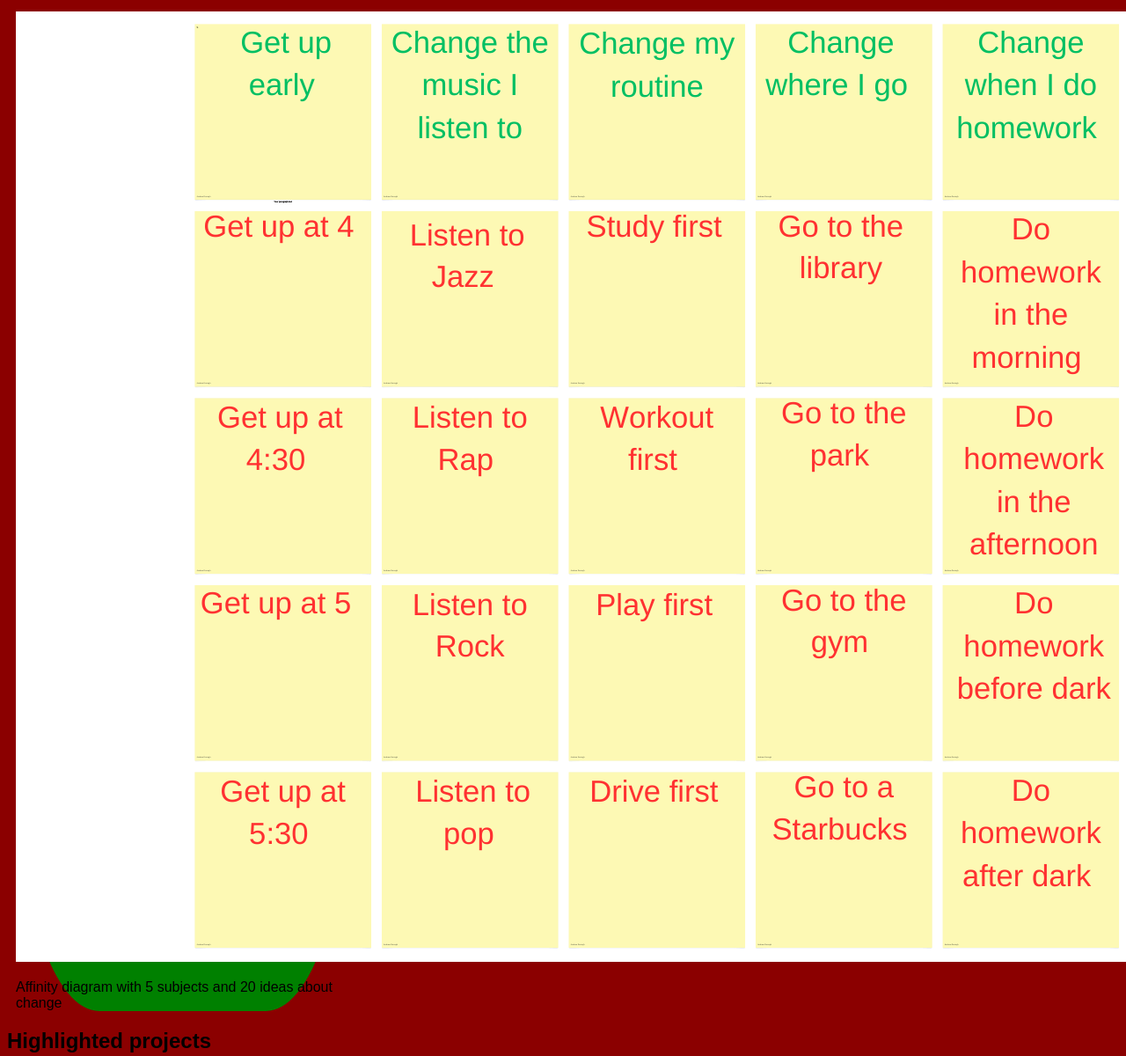
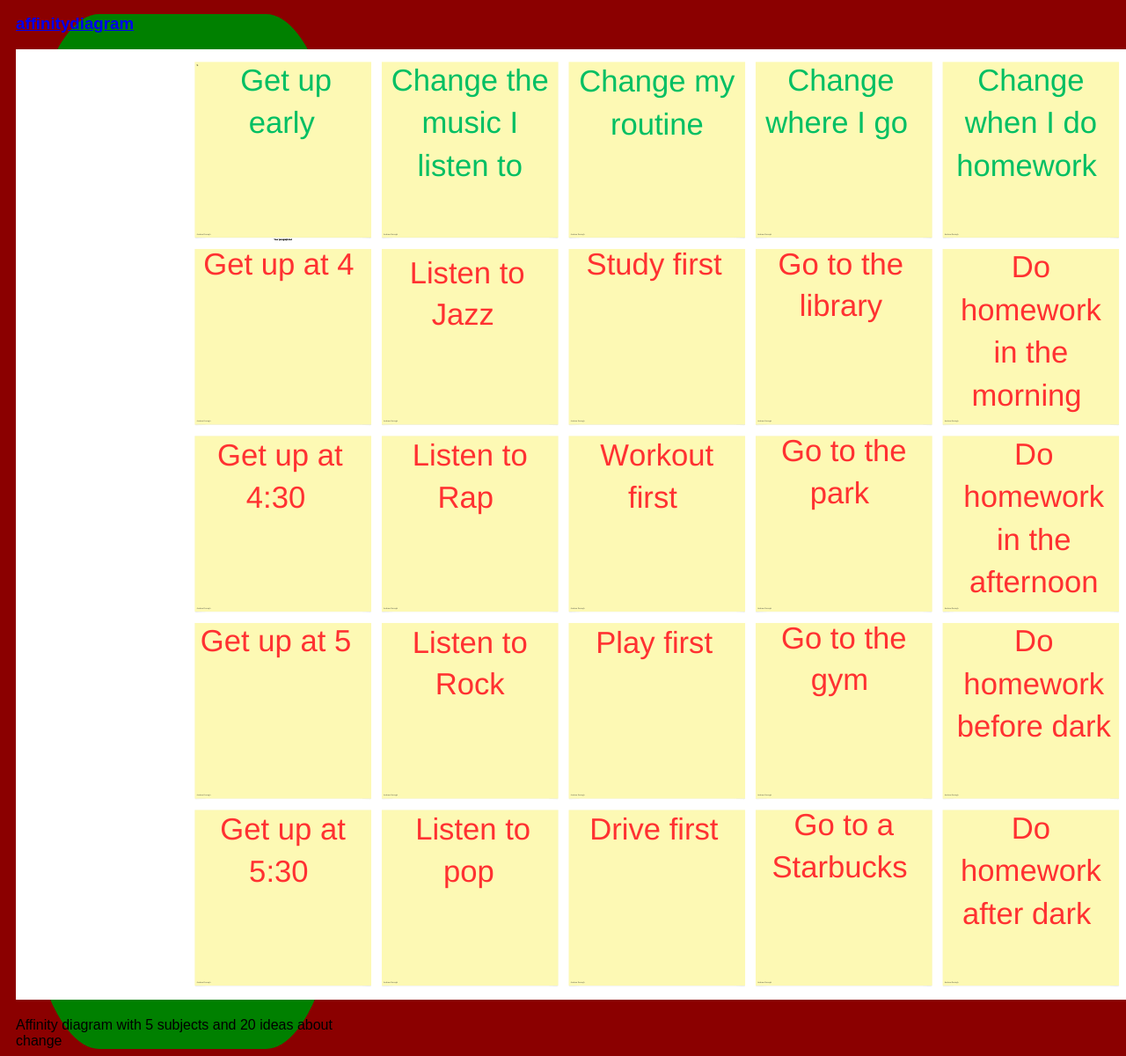
Before and after one commit to CSCEJack/CSCEdarraghj.github.io, a plain HTML site: page index.html in a window 1280 px wide. Shown: the part 366-1566 px from the top of the page at 88% size. Drawn offline with Linux system fonts and the light colour scheme; files whose address does not match are found by name.

Commit message:
I changed my html

```diff
--- a/index.html
+++ b/index.html
@@ -24,6 +24,9 @@
             <!--Affinity Diagram Assessment-->
             <section class="project">
                 <a href = "affinitydiagram.pdf">
+                    <h3>affinitydiagram</h3>
+                </a>
+                <a href = "affinitydiagram.pdf">
                     <img src="Affinity.png">
                 </a>
                 <p>
```
